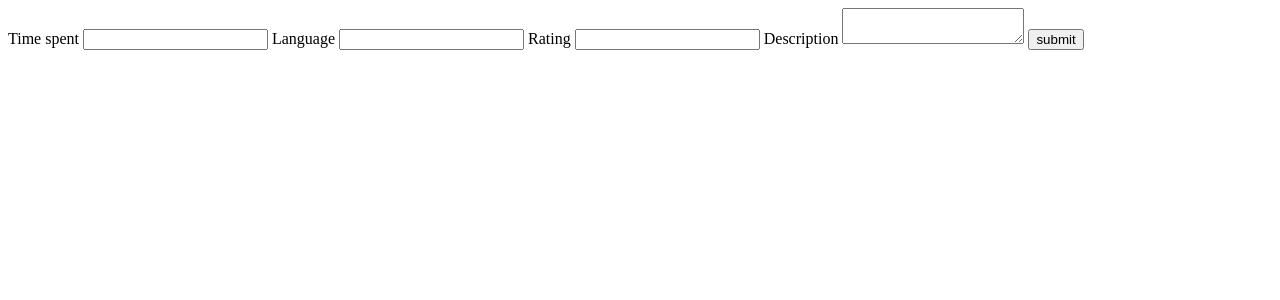
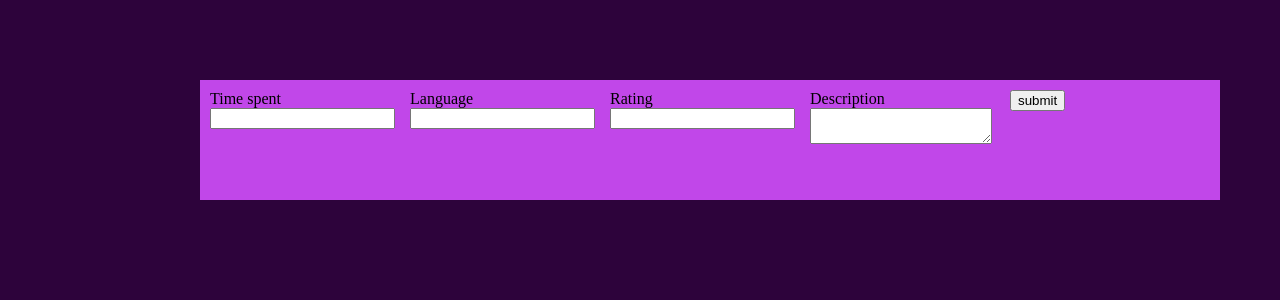
Before and after one commit to spacaxd/TourDeApp-Flask, a Flask app: page /dashboard/ in a window 1280 px wide. Shown: the top 300 px of the page. Run offline with Flask 2, Linux system fonts and the light colour scheme.

Commit message:
added little bit of css dashboard form for adding records is working

```diff
--- a/app/static/css/dashboard.css
+++ b/app/static/css/dashboard.css
@@ -0,0 +1,39 @@
+
+
+#language {
+    height: 50px;
+    width: 200px
+}
+
+#timespent {
+    height: 50px;
+    width: 200px
+}
+
+#rating {
+    height: 50px;
+    width: 200px
+}
+
+#decscription {
+    height: 50px;
+    width: 200px
+}
+
+#submit {
+    height: 50px;
+    width: 200px
+}
+
+#reassign-form {
+
+    background-color: #C147E9;
+    display: flex;
+    margin-top: 10vh;
+    margin-left: 15vw;
+    height: 100px;
+    width: 1000px;
+    flex-direction: row;
+    flex-wrap: nowrap;
+    padding: 10px;
+}
--- a/app/static/css/style.css
+++ b/app/static/css/style.css
@@ -0,0 +1,38 @@
+body {
+    background-color: rgb(45, 3, 59);
+}
+
+.button {
+    width: 200px;
+    height: 100px;
+    border: 5px solid #C147E9;
+
+    padding: 15px 32px;
+    text-align: center;
+    text-decoration: none;
+    display: inline-block;
+    font-size: 25px;
+    border-radius: 50px;
+
+    background: rgb(129, 12, 168);
+    color: #E5B8F4;
+    transition-duration: 0.2s;
+
+
+}
+
+
+.button:hover {
+  background-color: #C147E9;
+  color: white;
+}
+
+
+#buttons {
+    padding-top: 37vh;
+    padding-left: 32vw;
+    height: 100px;
+    width: 500px;
+    display: flex;
+    justify-content: space-between;
+}
--- a/app/templates/dashboard.html
+++ b/app/templates/dashboard.html
@@ -5,25 +5,38 @@
     <script src="https://code.jquery.com/jquery-3.5.1.js"
             integrity="sha256-QWo7LDvxbWT2tbbQ97B53yJnYU3WhH/C8ycbRAkjPDc="
             crossorigin="anonymous"></script>
+    <link rel="stylesheet" href="{{ url_for('static', filename='css/style.css') }}">
+    <link rel="stylesheet" href="{{ url_for('static', filename='css/dashboard.css') }}">
 {% endblock %}
 
 
 {% block content %}
-    <div>
+    <div id="addRecordPanel">
         <form method="post" id="reassign-form">
+            <div class="item" id="timespent">
                 <label for="timespend_id">Time spent</label>
                 <input type="number" name="timespent" id="timespend_id" required>
+            </div>
 
+            <div class="item" id="language">
                 <label for="language_id">Language</label>
                 <input type="text" name="language" id="language_id" required>
+            </div>
 
+            <div class="item" id="rating">
                 <label for="rating_id">Rating</label>
                 <input type="number" name="rating" id="rating_id" required>
+            </div>
 
+            <div class="item" id="decscription">
                 <label for="description_id">Description</label>
                 <textarea name="description" id="description_id" required></textarea>
+            </div>
 
+            <div class="item" id="submit">
                 <button type="submit">submit</button>
+            </div>
+
         </form>
     </div>
 
--- a/app/views.py
+++ b/app/views.py
@@ -10,26 +10,6 @@ views = Blueprint("views", __name__)
 @views.route('/')
 def index():  # put application's code here
     return render_template("index.html")
-
-
-@views.route('createRecord', methods=["POST"])
-def add_record():
-
-    name = request.form.get("name")
-    time = request.form.get("time")
-    conn = get_db()
-    conn.execute('INSERT INTO record (name, time) VALUES (?, ?)',
-                 (name, time))
-    conn.commit()
-    conn.close()
-
-    return "lol"
-
-
-@views.route('/addRecordForm/')
-def add_record_form():
-
-    return render_template("addRecordForm.html")
 
 
 @views.route('/records/')
```
Also changed, not shown: app/templates/addRecordForm.html (deleted, +0 -10 lines), app/templates/index.html (+10 -6 lines). Lines whose indentation alone changed are shown as unchanged.
